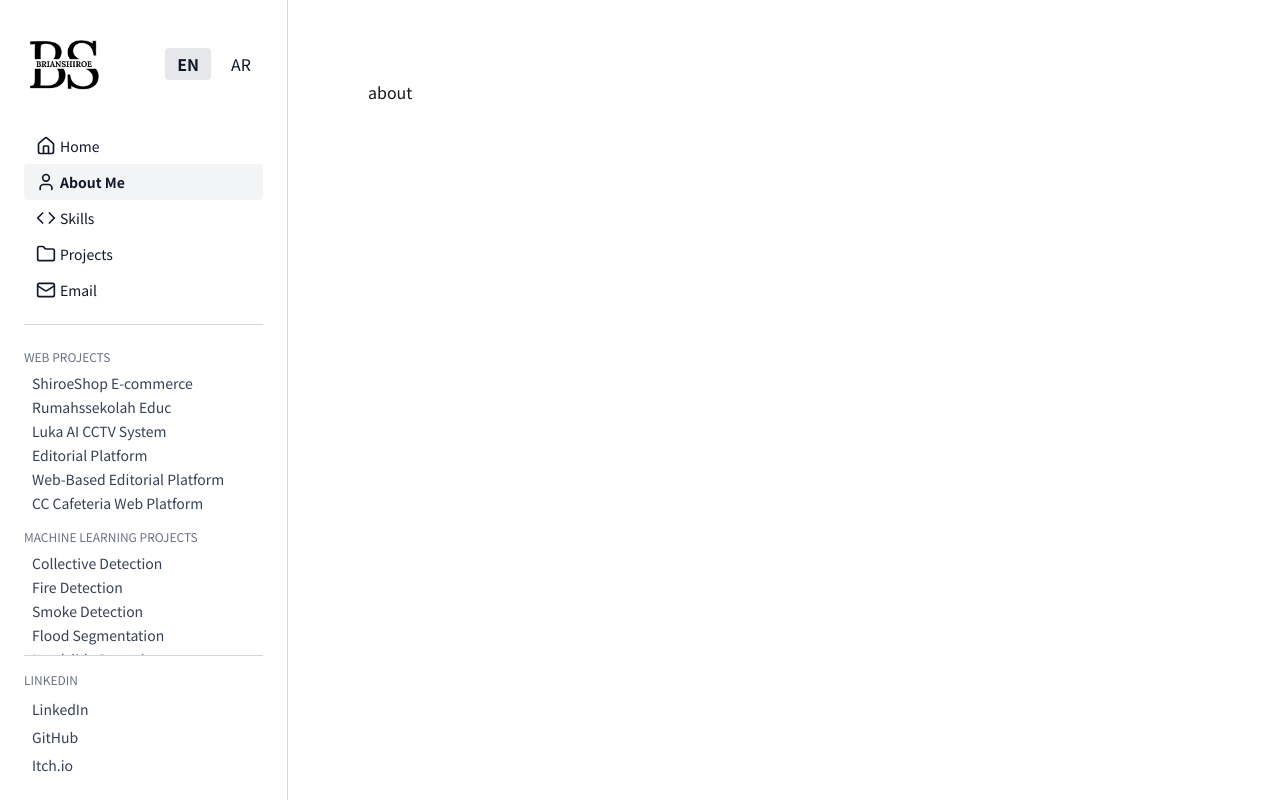
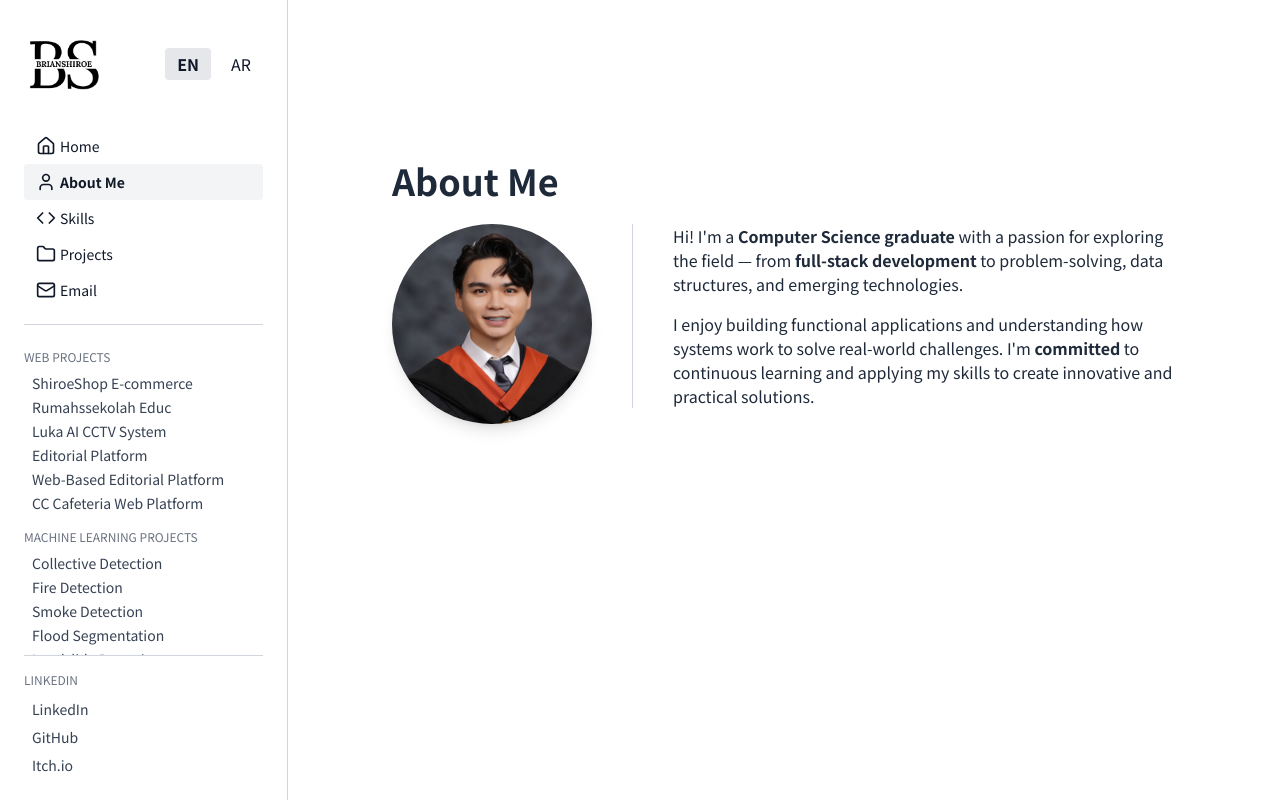
Before and after one commit to BrianShiroe/portfolio, a Next.js app: page /en/about in a window 1280 px wide. Built offline with nearby package versions, Linux system fonts and the light colour scheme.

Commit message:
[feat] about page

```diff
--- a/app/[locale]/(public)/about/page.tsx
+++ b/app/[locale]/(public)/about/page.tsx
@@ -1,4 +1,35 @@
-// app/[locale]/(public)/about/page.tsx
+"use client";
+import { useLocale } from "@/lib/useLocale";
+import Image from "next/image";
+import { Calendar, Home, Cake } from "lucide-react";
+
 export default function AboutPage() {
-  return <div>about</div>;
+  const { t, locale } = useLocale();
+
+  return (
+    <div className="flex flex-col items-center justify-center py-20 px-6 bg-white text-gray-800">
+      <h1 className="self-start text-4xl font-semibold mb-6">About Me</h1>
+
+      {/* Profile + Intro */}
+      <div className="flex flex-col md:flex-row gap-10 items-center md:items-start w-full max-w-4xl">
+        <Image
+          src="/images/profile.png"
+          alt="Profile"
+          width={200}
+          height={200}
+          className="rounded-full object-cover shadow-lg"
+          priority
+        />
+
+        <div className="w-full border-t md:border-t-0 md:border-l border-gray-300 md:pl-10 pt-6 md:pt-0">
+          <p className="mb-4">
+            Hi! I'm a <strong>Computer Science graduate</strong> with a passion for exploring the field — from <strong>full-stack development</strong> to problem-solving, data structures, and emerging technologies.
+          </p>
+          <p>
+            I enjoy building functional applications and understanding how systems work to solve real-world challenges. I'm <strong>committed</strong> to continuous learning and applying my skills to create innovative and practical solutions.
+          </p>
+        </div>
+      </div>
+    </div>
+  );
 }
--- a/app/[locale]/(public)/home/page.tsx
+++ b/app/[locale]/(public)/home/page.tsx
@@ -12,7 +12,9 @@ export default function HomePage() {
       <h1 className="text-8xl font-bold text-gray-900 mb-2">BRIAN ONG HAW</h1>
 
       <div className="text-start mt-8">
-        <p className="text-4xl text-gray-500 mb-2">Handle | Brianshiroe</p>
+        <p className="text-4xl text-gray-800 mb-2">
+          Handle | <strong>Srianshiroe</strong>
+        </p>
         <p className="text-2xl font-medium text-gray-900 mb-10">
           Full-Stack Developer
         </p>
@@ -30,6 +32,7 @@ export default function HomePage() {
           Download CV
         </button>
       </div>
+
     </div>
   );
 }
```
Also changed, not shown: public/images/profile.png (added).
